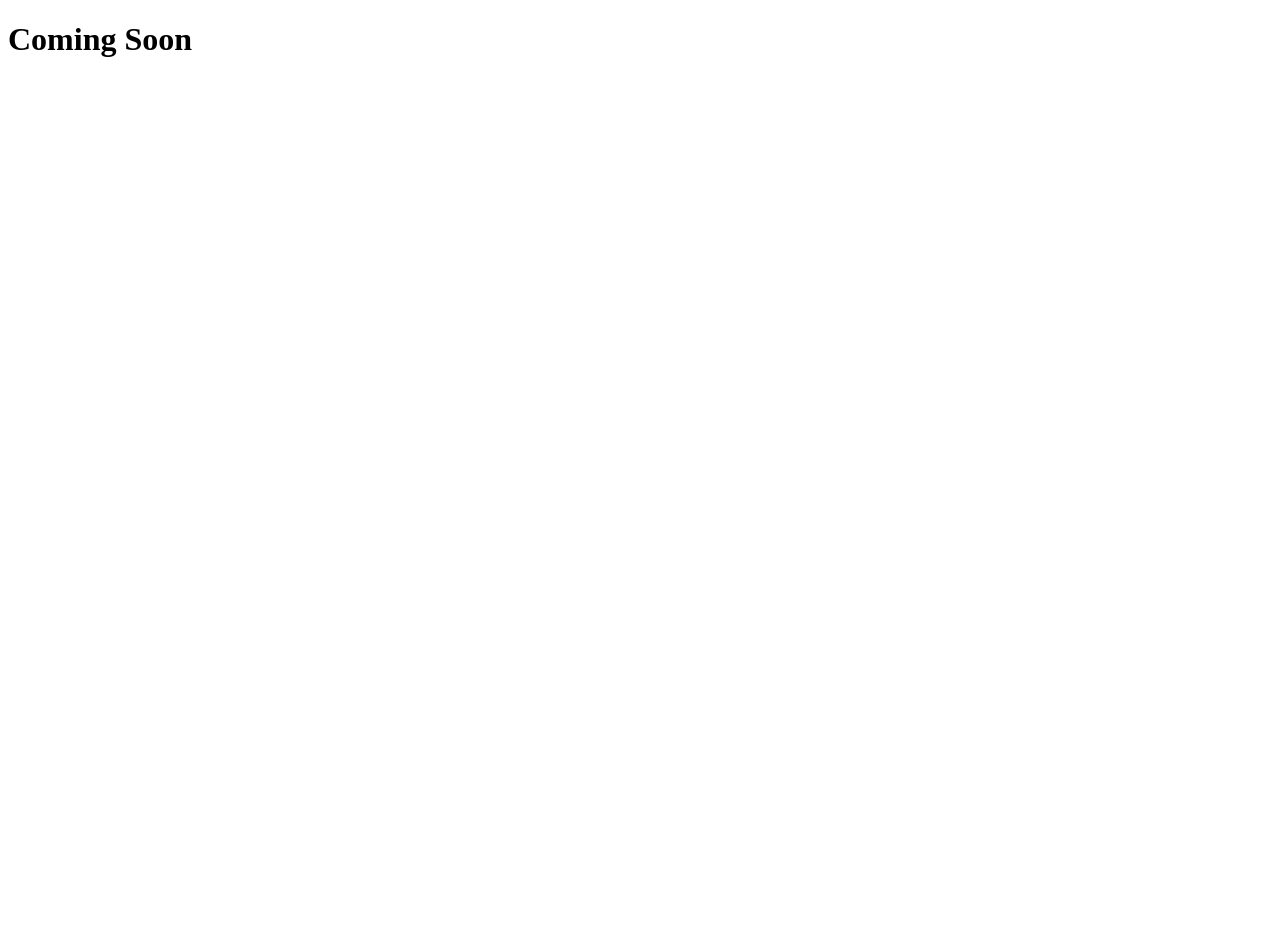
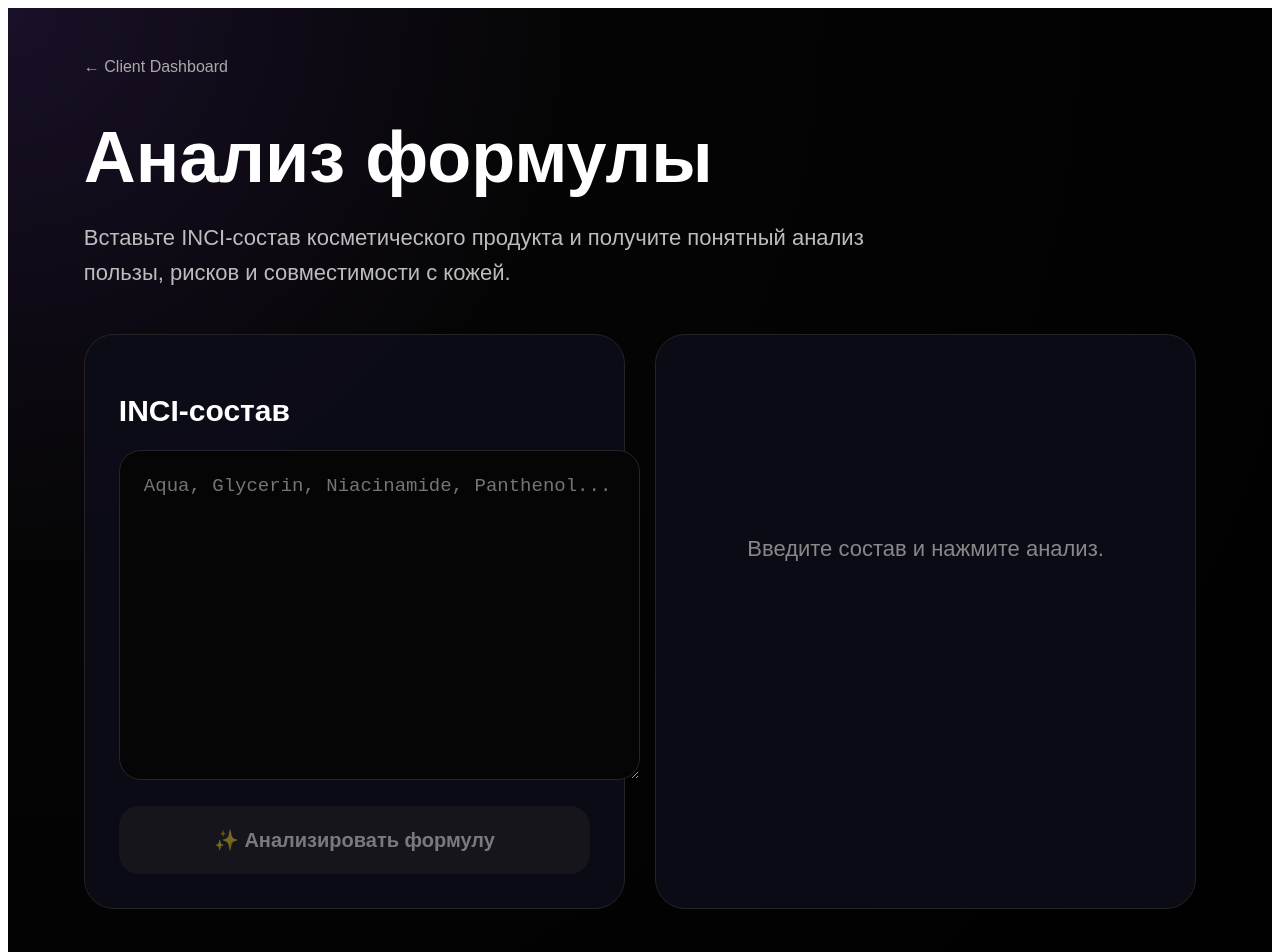
Before and after one commit to piladd-design/formulens-lab, a Next.js app: page /client/formula in a window 1280 px wide. Shown: the top 952 px of the page. Before the commit the page ends 800 px from the top, so only its background shows below. Built offline with nearby package versions, Linux system fonts and the light colour scheme.

Commit message:
Update page.js

```diff
--- a/app/client/formula/page.js
+++ b/app/client/formula/page.js
@@ -1,3 +1,270 @@
-export default function Page() {
-  return <h1>Coming Soon</h1>
+'use client'
+
+import Link from 'next/link'
+import { useState } from 'react'
+
+export default function ClientFormulaPage() {
+  const [formula, setFormula] = useState('')
+  const [done, setDone] = useState(false)
+
+  const analyzeFormula = () => {
+    if (!formula.trim()) return
+    setDone(true)
+  }
+
+  return (
+    <main
+      style={{
+        minHeight: '100vh',
+        background:
+          'radial-gradient(circle at top left,#1a1028 0%,#050505 35%,#000 100%)',
+        color: 'white',
+        padding: '50px 6%',
+        fontFamily: 'Arial, sans-serif',
+      }}
+    >
+      <div style={{ maxWidth: '1300px', margin: '0 auto' }}>
+        <Link href="/client" style={{ color: '#aaa', textDecoration: 'none' }}>
+          ← Client Dashboard
+        </Link>
+
+        <h1
+          style={{
+            fontSize: 'clamp(42px,6vw,72px)',
+            margin: '40px 0 16px',
+            fontWeight: 900,
+          }}
+        >
+          Анализ формулы
+        </h1>
+
+        <p
+          style={{
+            color: '#bdbdbd',
+            fontSize: '22px',
+            maxWidth: '820px',
+            lineHeight: 1.6,
+            marginBottom: '44px',
+          }}
+        >
+          Вставьте INCI-состав косметического продукта и получите понятный
+          анализ пользы, рисков и совместимости с кожей.
+        </p>
+
+        <section
+          style={{
+            display: 'grid',
+            gridTemplateColumns: 'repeat(auto-fit,minmax(320px,1fr))',
+            gap: '30px',
+          }}
+        >
+          <div style={panel}>
+            <h2 style={h2}>INCI-состав</h2>
+
+            <textarea
+              value={formula}
+              onChange={(e) => {
+                setFormula(e.target.value)
+                setDone(false)
+              }}
+              placeholder="Aqua, Glycerin, Niacinamide, Panthenol..."
+              style={{
+                width: '100%',
+                minHeight: '280px',
+                background: '#050505',
+                border: '1px solid #262626',
+                borderRadius: '22px',
+                color: 'white',
+                padding: '24px',
+                fontSize: '19px',
+                resize: 'vertical',
+                outline: 'none',
+              }}
+            />
+
+            <button
+              onClick={analyzeFormula}
+              disabled={!formula.trim()}
+              style={{
+                width: '100%',
+                marginTop: '22px',
+                padding: '22px',
+                borderRadius: '20px',
+                border: 'none',
+                background: formula.trim()
+                  ? 'linear-gradient(90deg,#7b2cff,#ff00aa)'
+                  : '#222',
+                color: 'white',
+                fontSize: '20px',
+                fontWeight: 900,
+                cursor: formula.trim() ? 'pointer' : 'not-allowed',
+                opacity: formula.trim() ? 1 : 0.45,
+              }}
+            >
+              ✨ Анализировать формулу
+            </button>
+          </div>
+
+          <div style={panel}>
+            {!done ? (
+              <div style={empty}>
+                Введите состав и нажмите анализ.
+              </div>
+            ) : (
+              <>
+                <div
+                  style={{
+                    display: 'flex',
+                    alignItems: 'center',
+                    gap: '26px',
+                    marginBottom: '30px',
+                  }}
+                >
+                  <div style={scoreCircle}>90</div>
+
+                  <div>
+                    <div style={{ fontSize: '44px', fontWeight: 900 }}>
+                      90/100
+                    </div>
+
+                    <div
+                      style={{
+                        display: 'inline-block',
+                        marginTop: '10px',
+                        padding: '9px 16px',
+                        borderRadius: '999px',
+                        background: '#123d1f',
+                        color: '#66ff99',
+                        fontWeight: 800,
+                      }}
+                    >
+                      ✔ Хорошая формула
+                    </div>
+                  </div>
+                </div>
+
+                <Metric label="Увлажнение" value={92} />
+                <Metric label="Поддержка барьера" value={84} />
+                <Metric label="Антивозрастной потенциал" value={76} />
+                <Metric label="Совместимость при акне" value={88} />
+                <Metric label="Риск раздражения" value={14} green />
+
+                <Info title="Ключевые преимущества">
+                  Формула демонстрирует хороший потенциал увлажнения,
+                  поддержку кожного барьера и низкий риск раздражения при
+                  корректном применении.
+                </Info>
+
+                <Info title="Рекомендация">
+                  Для домашнего ухода логично сочетать такую формулу с
+                  увлажняющей и барьерной стратегией. В экосистеме
+                  Summecosmetics это направление может соответствовать линиям
+                  GLACIAR и NICELY.
+                </Info>
+              </>
+            )}
+          </div>
+        </section>
+      </div>
+    </main>
+  )
 }
+
+function Metric({ label, value, green }) {
+  return (
+    <div
+      style={{
+        background: '#0d0d18',
+        border: '1px solid #252525',
+        borderRadius: '18px',
+        padding: '18px',
+        marginBottom: '16px',
+      }}
+    >
+      <div
+        style={{
+          display: 'flex',
+          justifyContent: 'space-between',
+          marginBottom: '12px',
+          color: '#e8e8e8',
+          fontWeight: 700,
+        }}
+      >
+        <span>{label}</span>
+        <span>{value}/100</span>
+      </div>
+
+      <div
+        style={{
+          height: '10px',
+          background: '#1c1c1c',
+          borderRadius: '999px',
+          overflow: 'hidden',
+        }}
+      >
+        <div
+          style={{
+            width: `${value}%`,
+            height: '100%',
+            background: green
+              ? '#44ff88'
+              : 'linear-gradient(90deg,#7b2cff,#ff00aa)',
+          }}
+        />
+      </div>
+    </div>
+  )
+}
+
+function Info({ title, children }) {
+  return (
+    <div
+      style={{
+        marginTop: '22px',
+        background: '#0d0d18',
+        border: '1px solid #252525',
+        borderRadius: '22px',
+        padding: '24px',
+      }}
+    >
+      <h3 style={{ fontSize: '22px', marginBottom: '14px' }}>{title}</h3>
+      <p style={{ color: '#d4d4d4', lineHeight: 1.7, fontSize: '17px' }}>
+        {children}
+      </p>
+    </div>
+  )
+}
+
+const panel = {
+  background: 'rgba(12,12,24,0.92)',
+  border: '1px solid #242424',
+  borderRadius: '30px',
+  padding: '34px',
+}
+
+const h2 = {
+  fontSize: '30px',
+  marginBottom: '22px',
+}
+
+const empty = {
+  minHeight: '360px',
+  display: 'flex',
+  alignItems: 'center',
+  justifyContent: 'center',
+  color: '#888',
+  fontSize: '22px',
+  textAlign: 'center',
+}
+
+const scoreCircle = {
+  width: '130px',
+  height: '130px',
+  borderRadius: '50%',
+  background: 'linear-gradient(135deg,#7b2cff,#ff00aa)',
+  display: 'flex',
+  alignItems: 'center',
+  justifyContent: 'center',
+  fontSize: '48px',
+  fontWeight: 900,
+}
```
